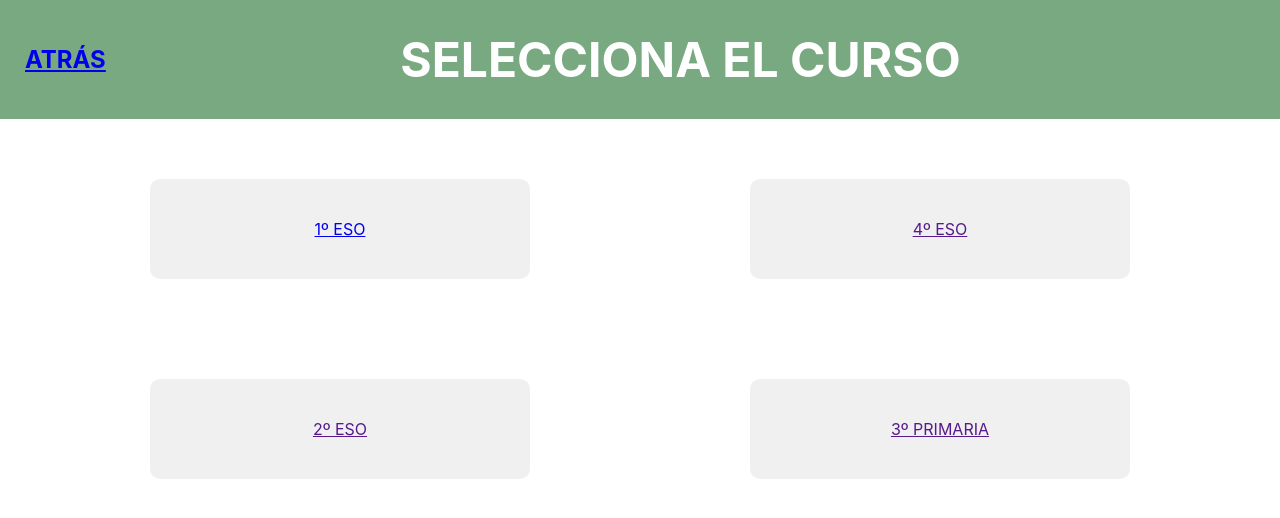
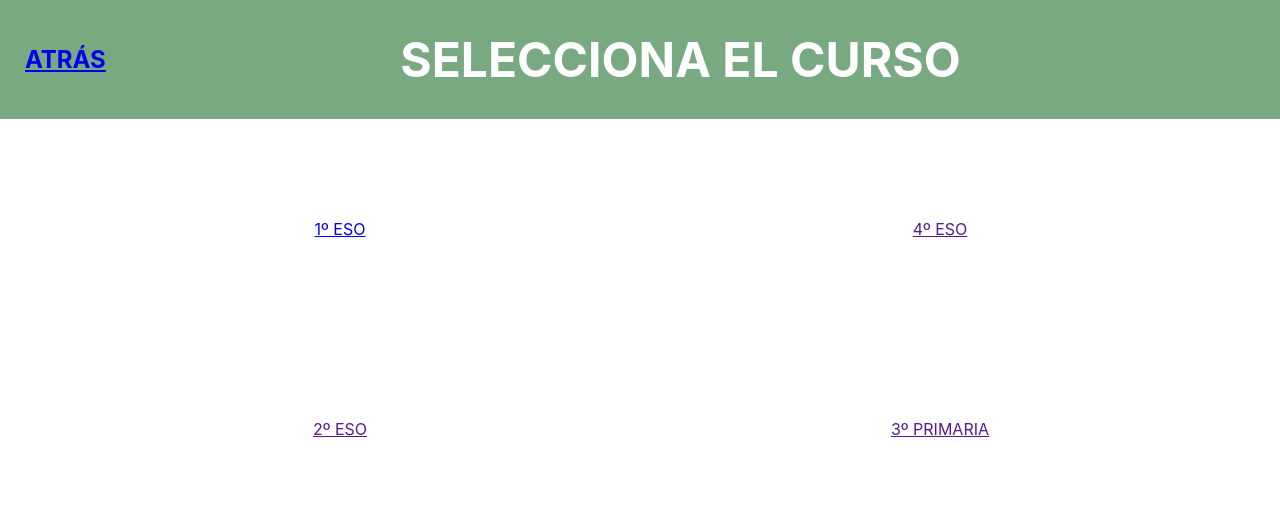
Before and after one commit to lrp0030/g2-fronted, a React (Create React App) app: page /secundaria in a window 1280 px wide. Shown: the top 518 px of the page. Built offline with nearby package versions, Linux system fonts and the light colour scheme.

Commit message:
experimentos rectangulos

```diff
--- a/src/assets/css/Cursosniveles.css
+++ b/src/assets/css/Cursosniveles.css
@@ -33,7 +33,7 @@
 
 .recuadro {
   width: calc(33.33% - 20px);
-  background-color: #f0f0f0;
+  background-color: #fff;
   padding: 40px;
   margin-bottom: 20px;
   border-radius: 10px;
```
